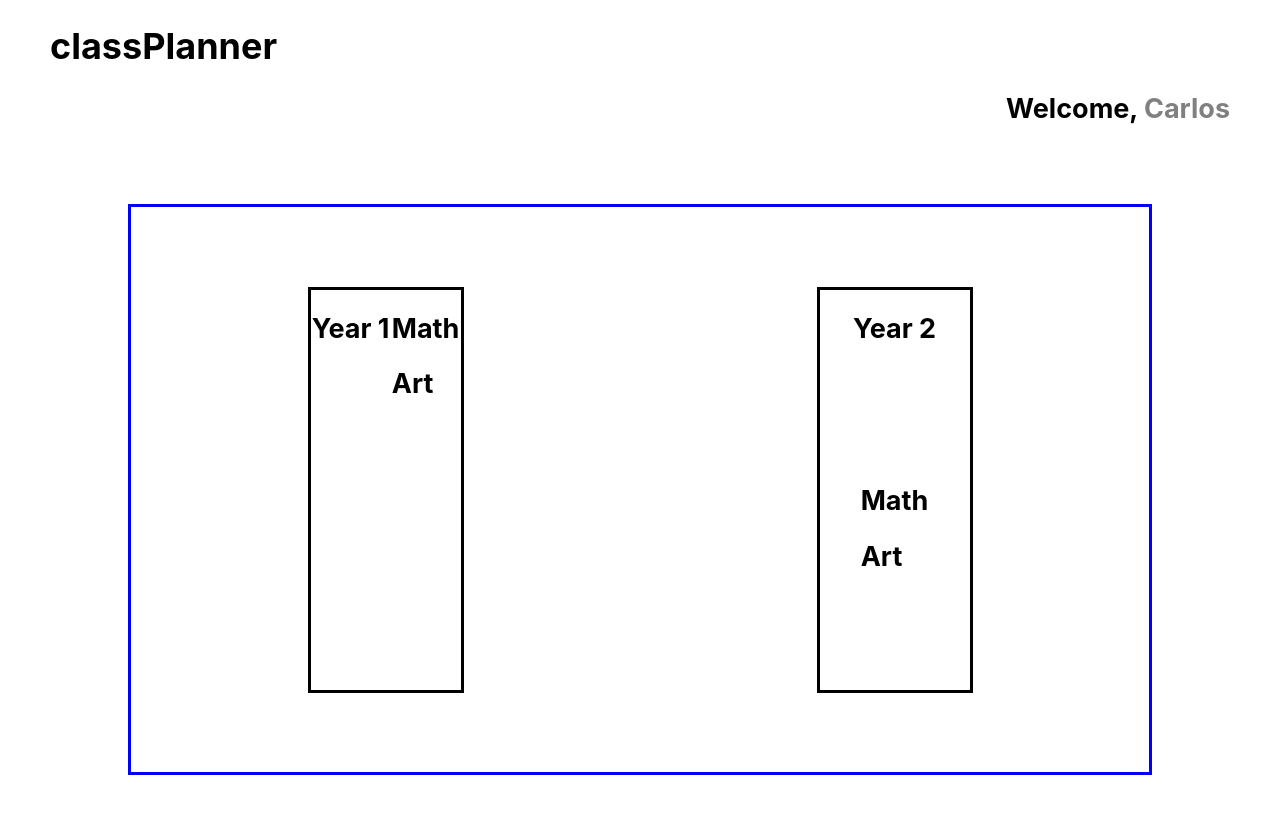
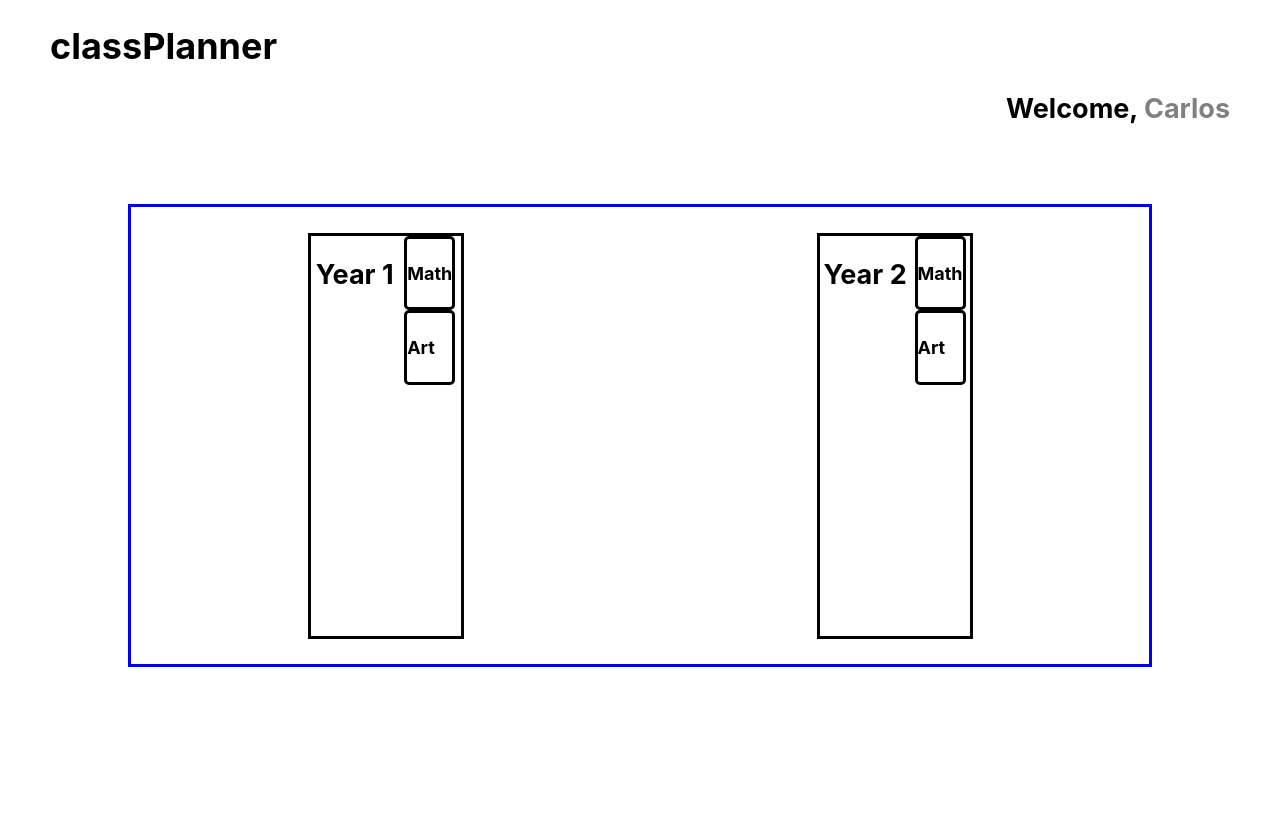
Before and after one commit to carlosm11j/classplanner, a React (Create React App) app: page / in a window 1280 px wide. Shown: the top 814 px of the page. Built offline with nearby package versions, Linux system fonts and the light colour scheme.

Commit message:
Good work

```diff
--- a/src/Components/Class/Class.css
+++ b/src/Components/Class/Class.css
@@ -0,0 +1,4 @@
+.Class {
+  border: 3px solid black;
+  border-radius: 5px;
+}
--- a/src/Components/Class/Class.js
+++ b/src/Components/Class/Class.js
@@ -16,7 +16,10 @@ class Class extends React.Component {
 
   render() {
     return (
-      <h2 className="classname">{this.state.name}</h2>
+      <div className="Class">
+        <h4 className="classname">{this.state.name}</h4>
+      </div>
+
     );
   }
 };
--- a/src/Components/ClassList/ClassList.css
+++ b/src/Components/ClassList/ClassList.css
@@ -0,0 +1,3 @@
+.ClassList {
+
+}
--- a/src/Components/ClassList/ClassList.js
+++ b/src/Components/ClassList/ClassList.js
@@ -7,7 +7,7 @@ import Class from '../Class/Class';
 class ClassList extends React.Component {
   render() {
     return (
-      <div>
+      <div className="ClassList">
         <Class name="Math"/>
         <Class name="Art"/>
       </div>
--- a/src/Components/Year/Year.css
+++ b/src/Components/Year/Year.css
@@ -5,7 +5,7 @@
   height: 400px;
   justify-content: space-around;
   flex-wrap: wrap;
-  margin: 4.4rem 10%;
+  margin: 1.4rem 5%;
 }
 
 .Year:hover {
```
